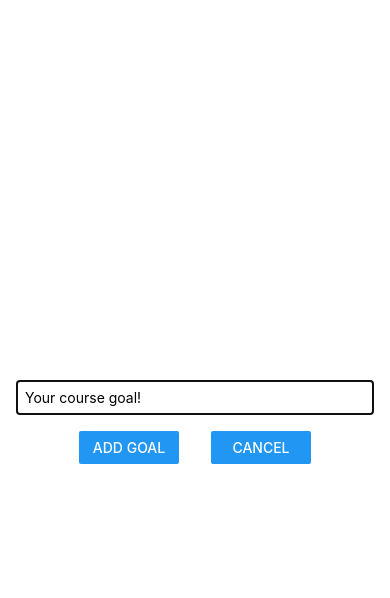
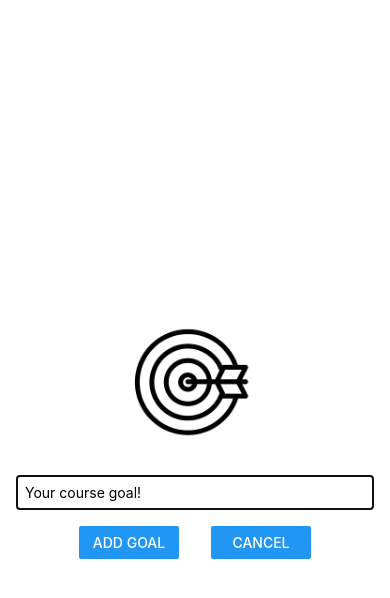
Before and after one commit to 1sh1vam/ReactNativePractice, a React Native app: screen / in a window 390 px wide. Both pictures are taken after a click on the button "ADD NEW GOAL!". Shown: the top 598 px of the page. Built offline with nearby package versions, Linux system fonts and the light colour scheme.

Commit message:
adding image

```diff
--- a/components/GoalInput.jsx
+++ b/components/GoalInput.jsx
@@ -15,6 +15,7 @@ const GoalInput = ({ visible, addGoal, closeModal }) => {
   return (
     <Modal visible={visible} animationType='slide'>
         <View style={styles.inputContainer}>
+        <Image style={styles.image} source={require('../assets/images/target.gif')} />
         <TextInput
             onChangeText={handleGoalInp}
             value={text}
@@ -56,6 +57,11 @@ const styles = StyleSheet.create({
   button: {
     width: 100,
     marginHorizontal: 16,
+  },
+  image: {
+    width: 150,
+    height: 150,
+    margin: 20,
   }
 });
 
```
Also changed, not shown: assets/images/target.gif (added), assets/images/target.png (added).
